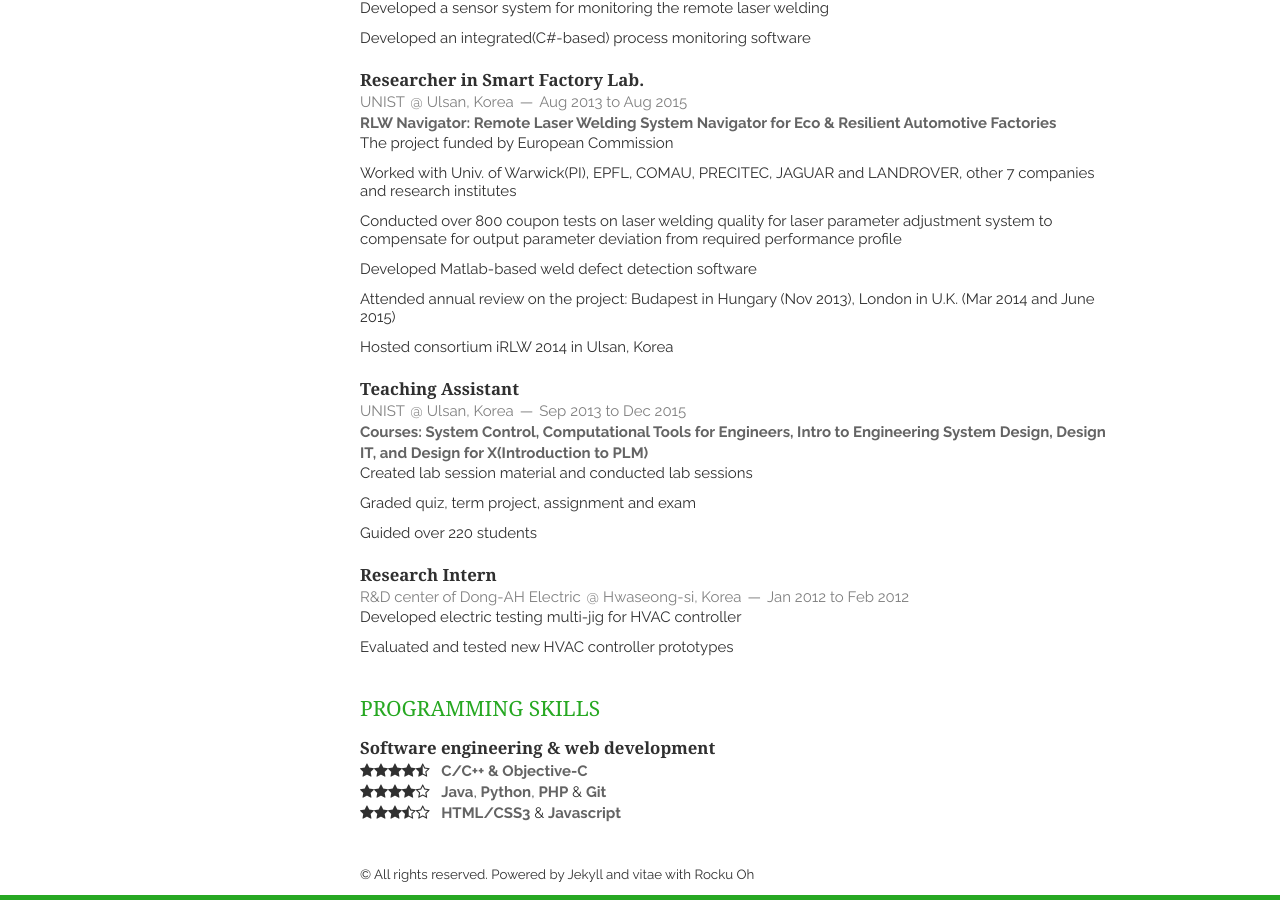
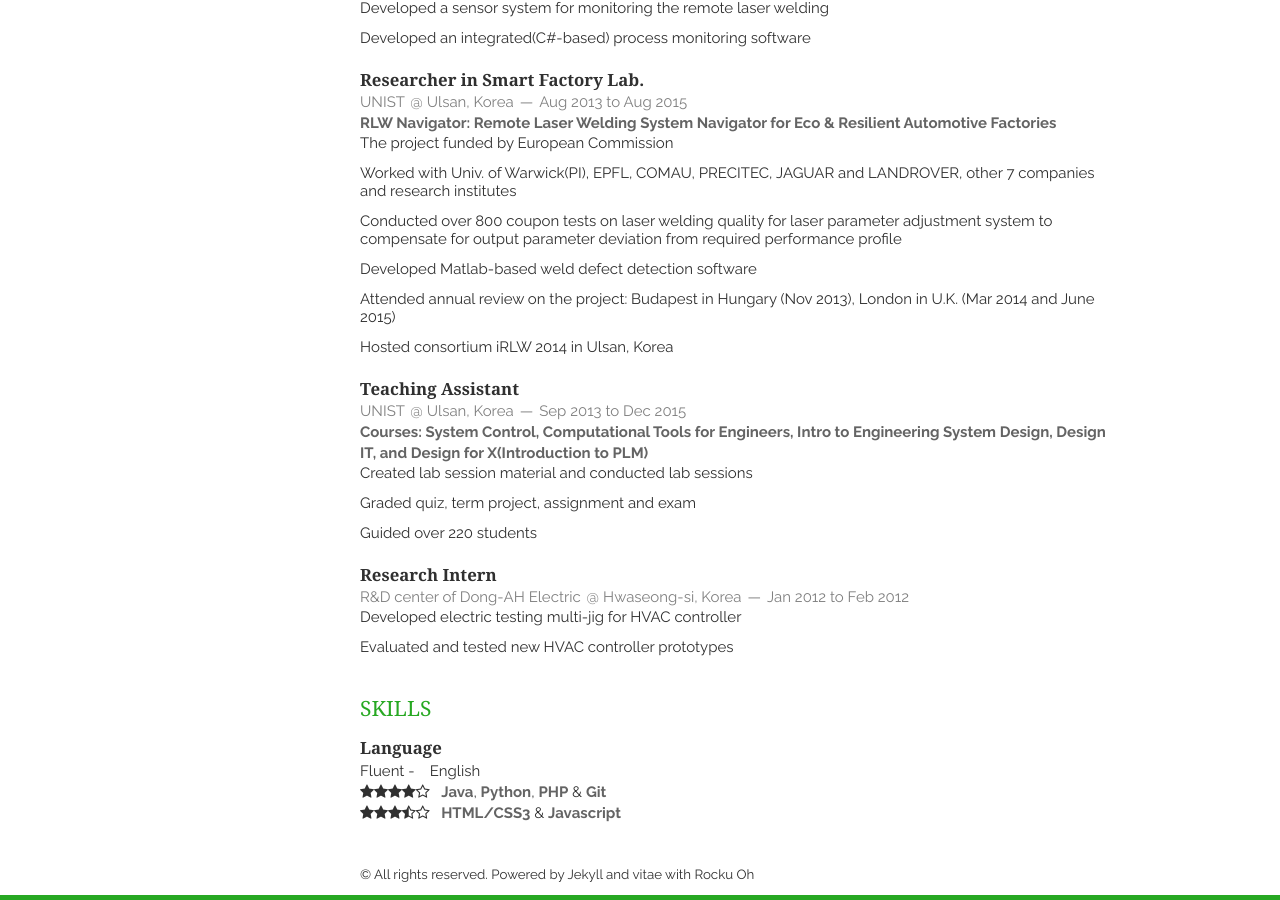
Before and after one commit to org817/org817.github.io, a Jekyll site: the page built from index.html, in a window 1280 px wide and 900 px high, scrolled down 1370 px. Built offline with Jekyll 4.4.1, drawn with Linux system fonts in a browser that asks for light colours; nearby versions of some CDN libraries; the list of posts is cut into pages by our own code.

Commit message:
Update skills.html

```diff
--- a/_includes/skills.html
+++ b/_includes/skills.html
@@ -1,12 +1,11 @@
 <section class="thirteen columns">
-    <h1>Programming Skills</h1>
+    <h1>Skills</h1>
     <article>
         <header>
-            <h1>Software engineering & web development</h1>
+            <h1>Language</h1>
         </header>
         <p>
-            <i class="fa fa-star"></i><i class="fa fa-star"></i><i class="fa fa-star"></i><i class="fa fa-star"></i><i class="fa fa-star-half-o"></i>
-            &nbsp;&nbsp;<em>C/C++ & Objective-C</em>
+            Fluent - &nbsp;&nbsp; English
         <p>
             <i class="fa fa-star"></i><i class="fa fa-star"></i><i class="fa fa-star"></i><i class="fa fa-star"></i><i class="fa fa-star-o"></i>
             &nbsp;&nbsp;<em>Java</em>, <em>Python</em>, <em>PHP</em> &amp; <em>Git</em>
```
